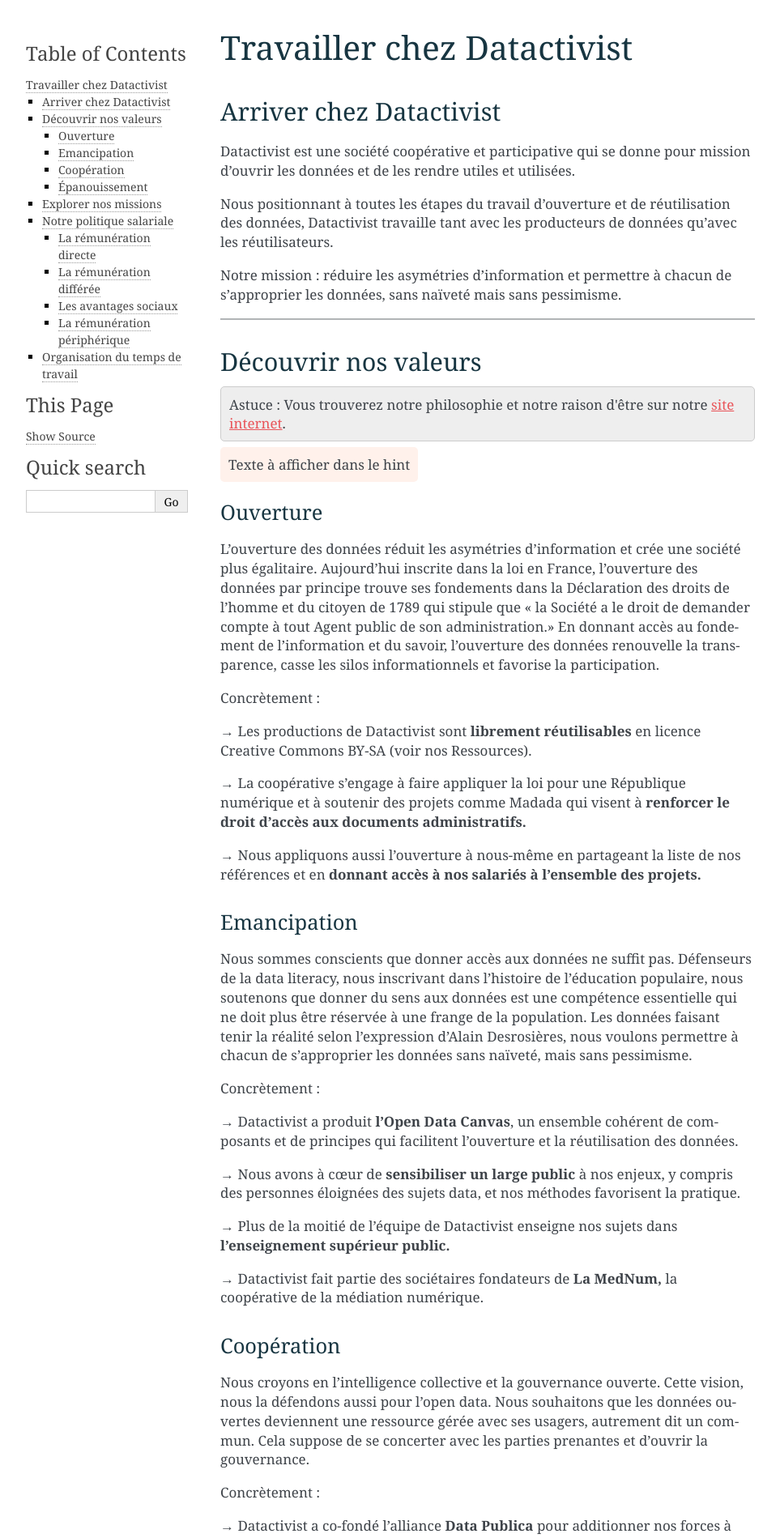
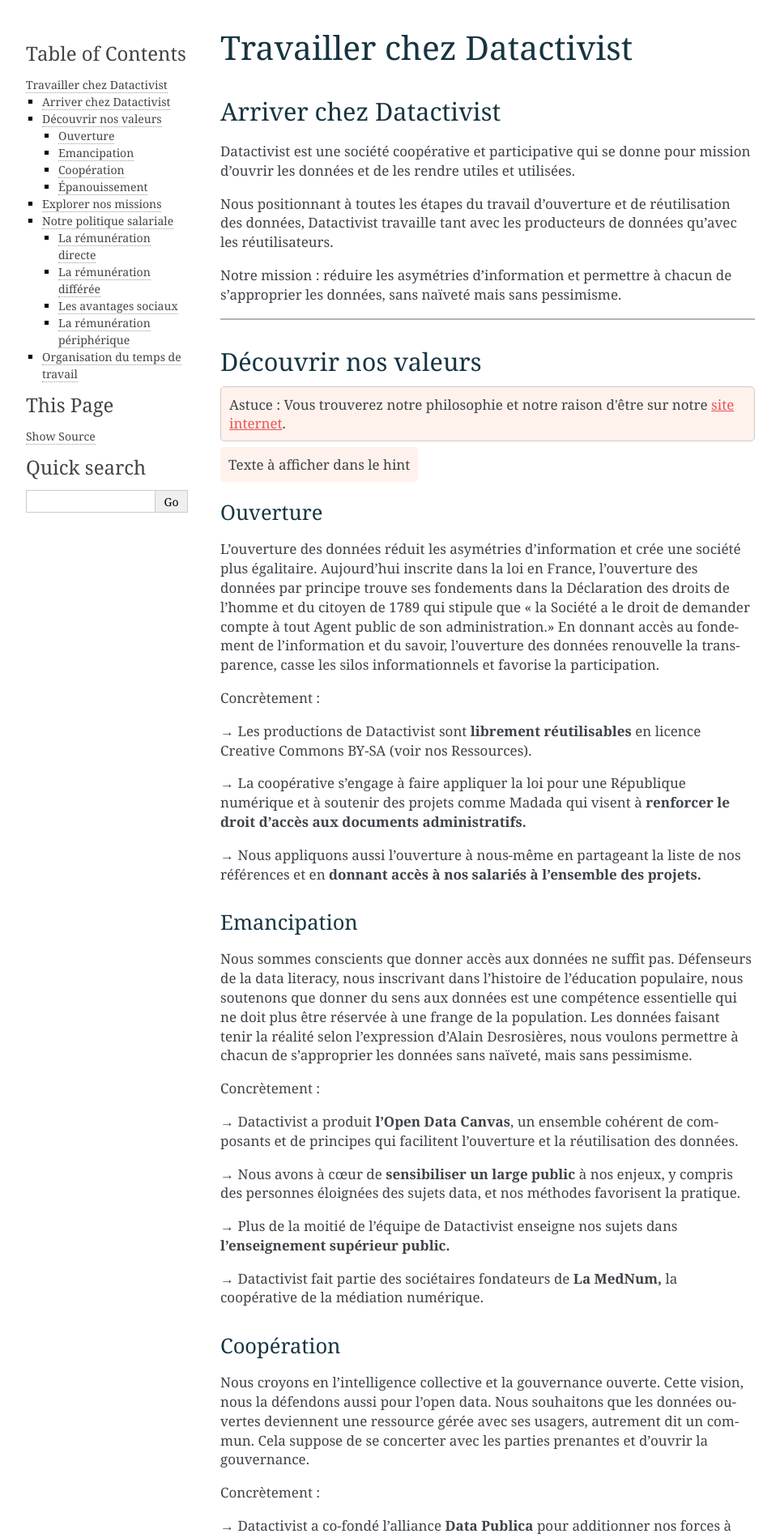
Before and after one commit to datactivist/documentation-datactivist, a Sphinx documentation site: the page built from docs/source/travailler-chez-datactivist.md, in a window 1280 px wide. Shown: the top 1899 px of the page at 81% size, without its empty margins (148-1111 px from the left). Built offline with Sphinx 7.4.7, drawn with Linux system fonts in a browser that asks for light colours.

Commit message:
Update custom.css

```diff
--- a/docs/source/_static/custom.css
+++ b/docs/source/_static/custom.css
@@ -37,7 +37,7 @@
 
 /* Style des hints */
 .hint {
-  background-color: #FFF1EB;
+  background-color: #FFF1EB !important;
   padding: 10px;
   border-radius: 5px;
 }
```
